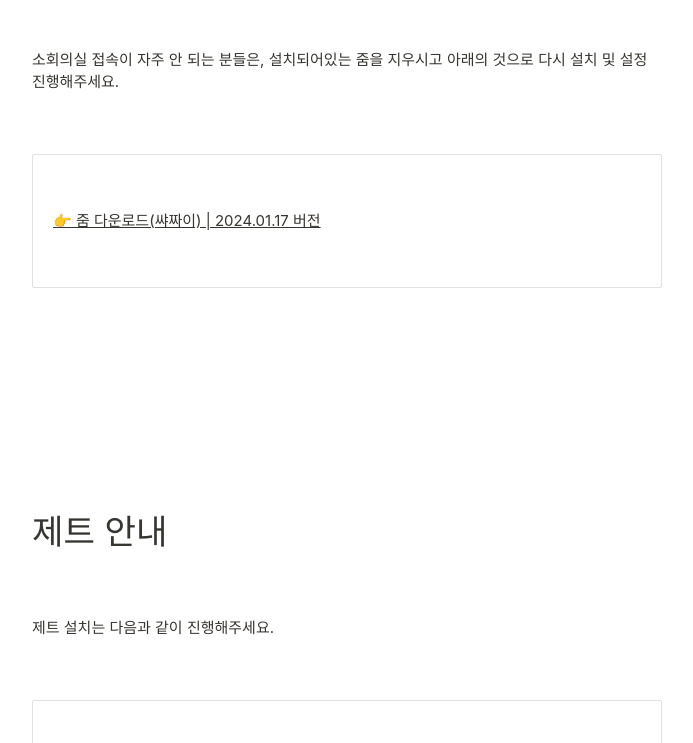
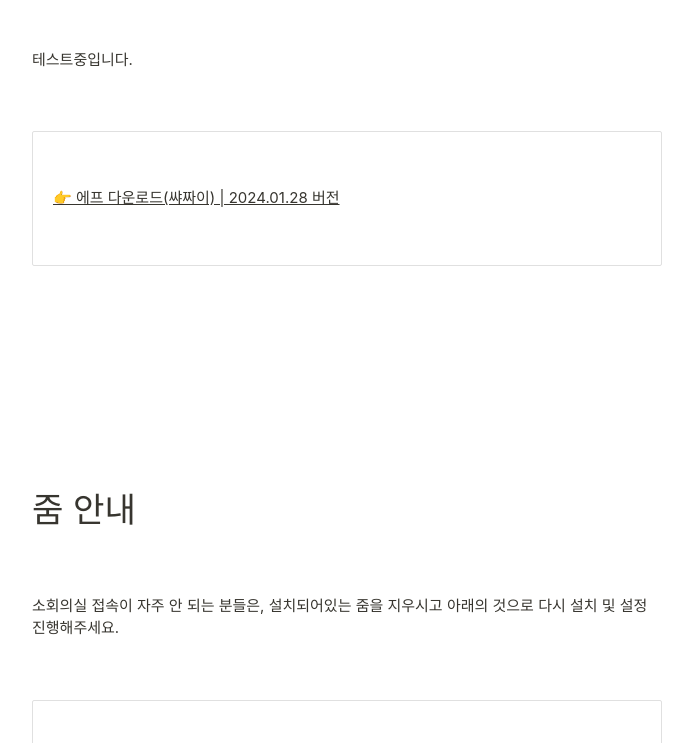
Before and after one commit to JUD210/tmpd, a plain HTML site: page index.html in a window 1280 px wide. Shown: the part 693-1436 px from the top of the page, without its empty margins (293-986 px from the left). Drawn offline with nearby package versions, Linux system fonts and the light colour scheme.

Commit message:
Add firefox

```diff
--- a/index.html
+++ b/index.html
@@ -26,6 +26,14 @@
 		</div>
 
         <div class="section">
+            <h4 class="light">에프 안내</h4>
+            <p>테스트중입니다.</p>
+            <ul class="collection">
+                <li class="collection-item"><a href="https://github.com/JUD210/tmpd/raw/main/down/firefox_240128.apk" download>👉 에프 다운로드(쌰짜이) | 2024.01.28 버전</a></li>
+            </ul>
+        </div>
+
+		<div class="section">
             <h4 class="light">줌 안내</h4>
             <p>소회의실 접속이 자주 안 되는 분들은, 설치되어있는 줌을 지우시고 아래의 것으로 다시 설치 및 설정 진행해주세요.</p>
             <ul class="collection">
```
Also changed, not shown: 1 other file.
